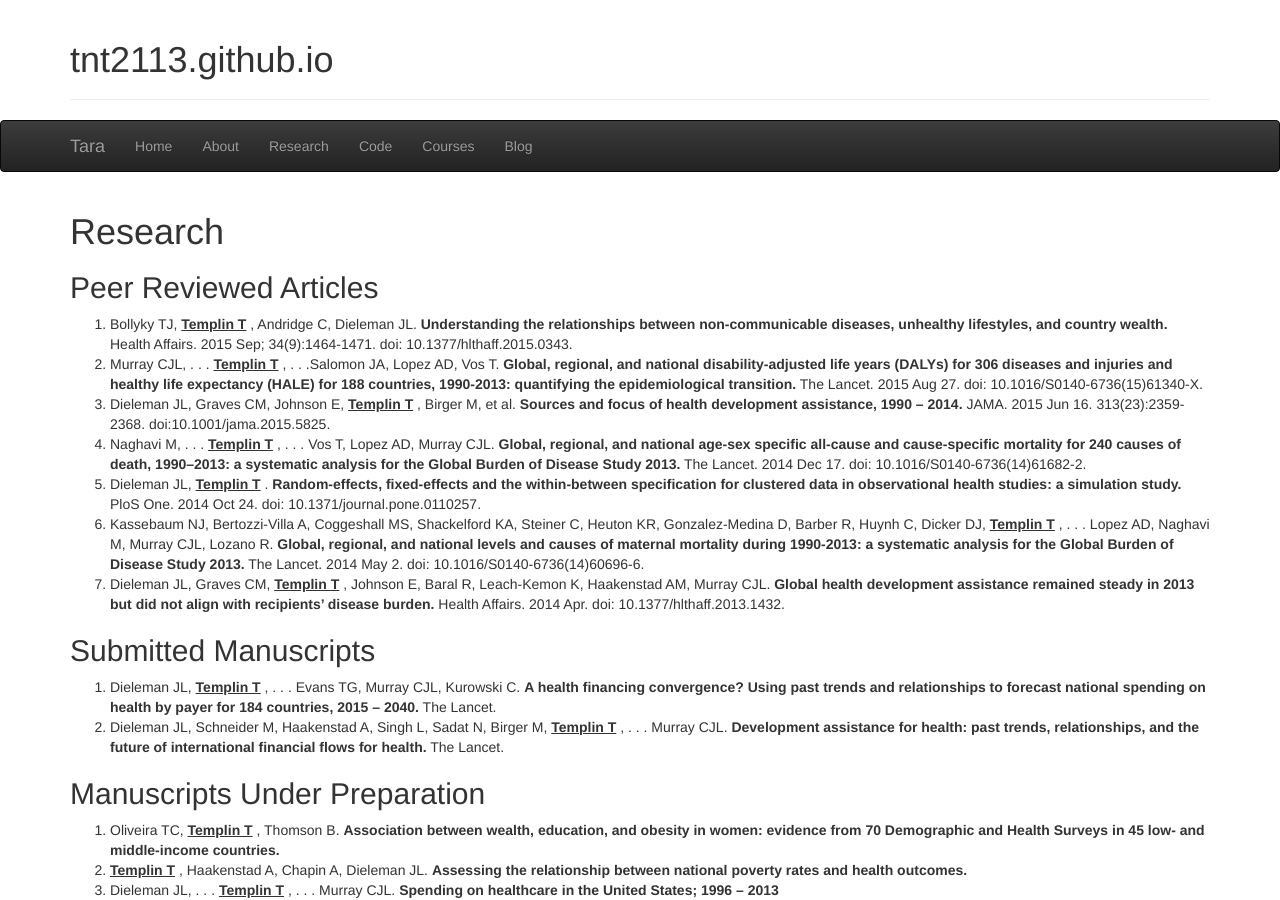
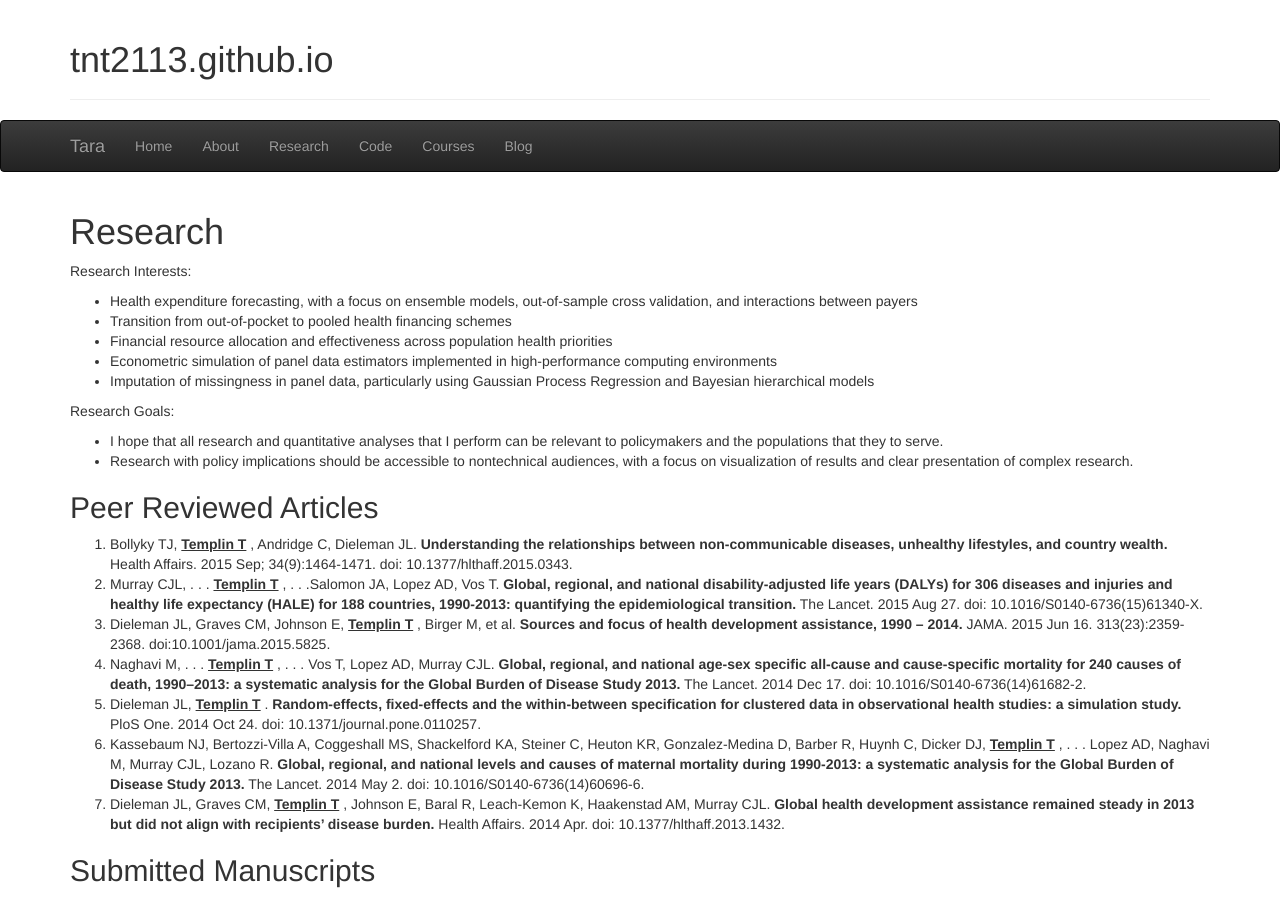
Before and after one commit to tnt2113/tnt2113.github.io, a Jekyll site: the page research/index.html, which Jekyll copies as it is, in a window 1280 px wide and 900 px high. Built offline with Jekyll 4.4.1, drawn with Linux system fonts in a browser that asks for light colours.

Commit message:
research interests

```diff
--- a/research/index.html
+++ b/research/index.html
@@ -63,11 +63,23 @@ jQuery(document).ready(function($) {
     </div><!--/.nav-collapse -->
   </div>
 </nav>
-
 <main class="container">
-
 <h1 class="post-title">Research</h1>
-
+<p>Research Interests:
+<ul>
+<li>Health expenditure forecasting, with a focus on ensemble models, out-of-sample cross validation, and interactions between payers</li>
+<li>Transition from out-of-pocket to pooled health financing schemes</li>
+<li>Financial resource allocation and effectiveness across population health priorities</li>
+<li>Econometric simulation of panel data estimators implemented in high-performance computing environments</li>
+<li>Imputation of missingness in panel data, particularly using Gaussian Process Regression and Bayesian hierarchical models</li>
+</ul>
+</p>
+<p>Research Goals:
+<ul>
+<li>I hope that all research and quantitative analyses that I perform can be relevant to policymakers and the populations that they to serve.</li>
+<li>Research with policy implications should be accessible to nontechnical audiences, with a focus on visualization of results and clear presentation of complex research.</li>
+</ul>
+</p>
 <h2> Peer Reviewed Articles</h2>
 <ol>
 <li>Bollyky TJ, <b> <ins>Templin T</b> </ins>, Andridge C, Dieleman JL. <b> Understanding the relationships between non-communicable diseases, unhealthy lifestyles, and country wealth.</b> Health Affairs. 2015 Sep; 34(9):1464-1471. doi: 10.1377/hlthaff.2015.0343.</li>
```
